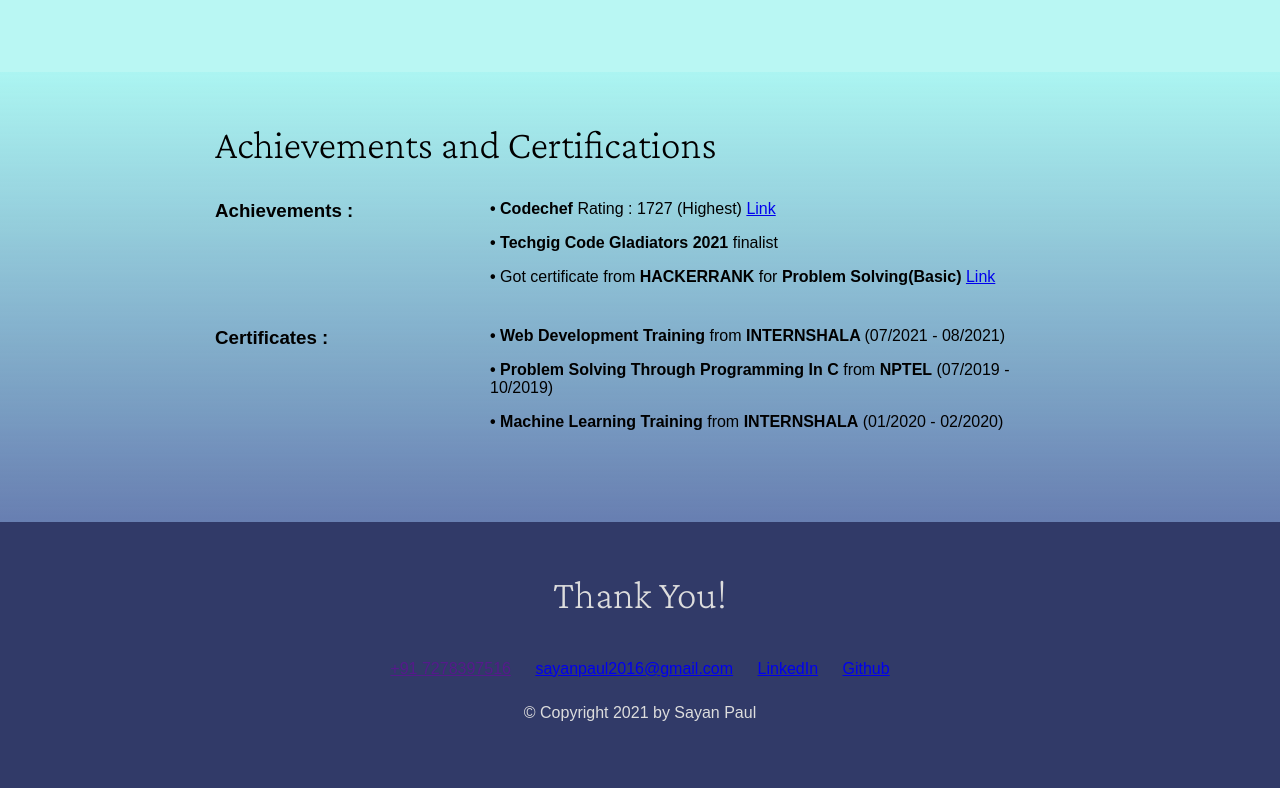
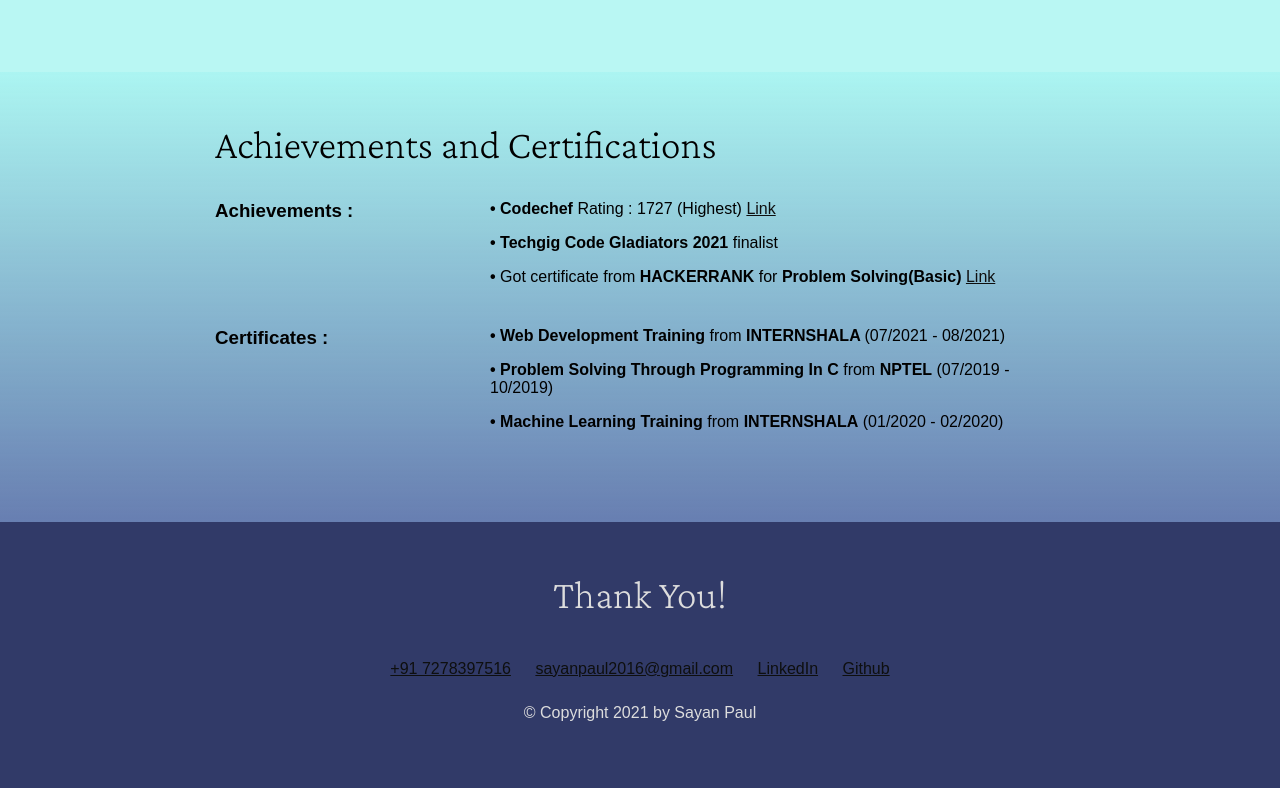
Before and after one commit to noob-coder10/Resume, a plain HTML site: page index.html in a window 1280 px wide. Shown: the part 1509-2297 px from the top of the page. Drawn offline with nearby package versions, Linux system fonts and the light colour scheme; a web font is replaced by a local one.

Commit message:
Update style.css

```diff
--- a/style.css
+++ b/style.css
@@ -24,7 +24,7 @@ html {
     margin: 0;
   }
   a {
-    color: ##0e0f0f;
+    color: #0e0f0f;
   }
   a:hover {
     text-decoration: none;
```
